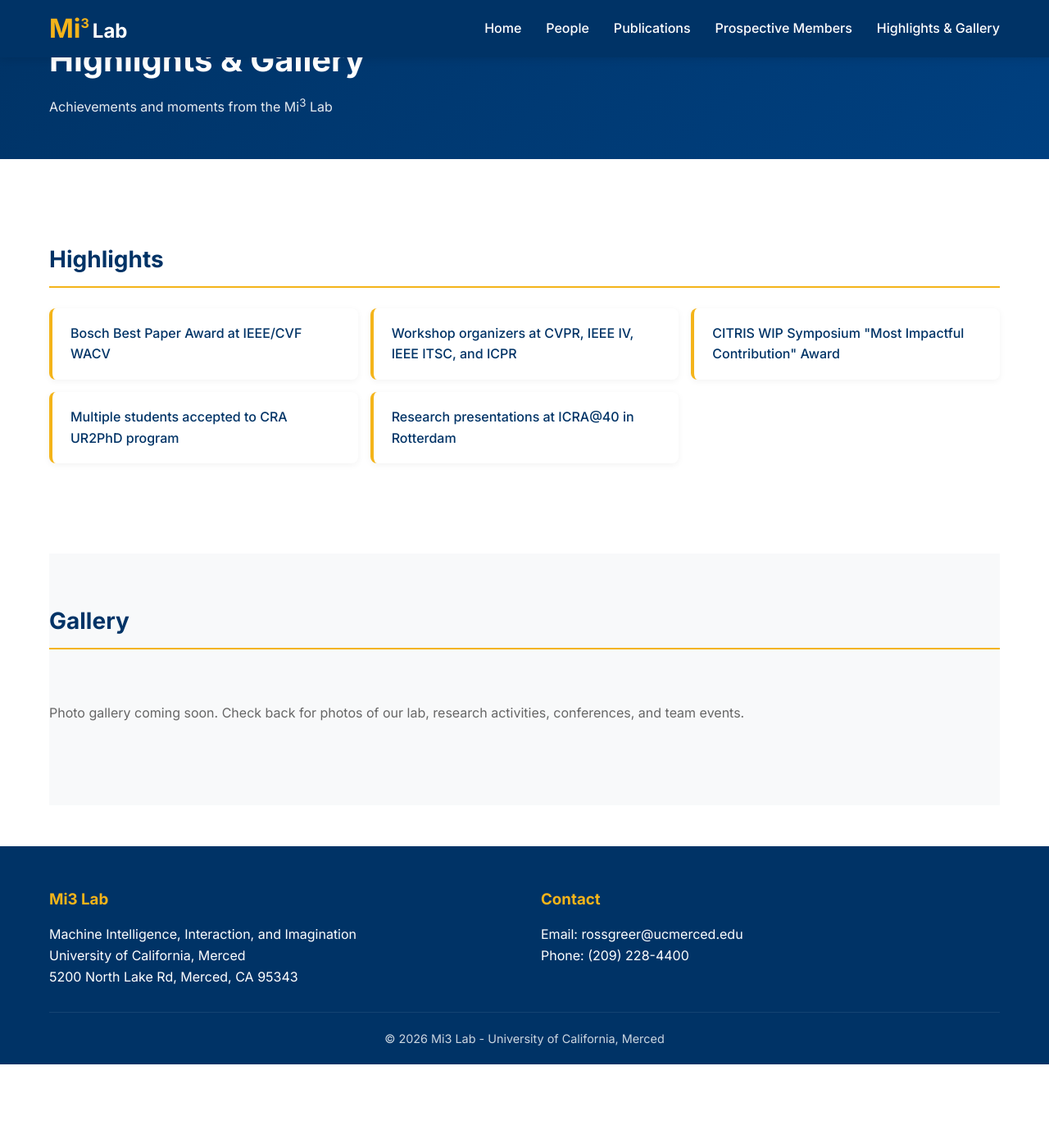
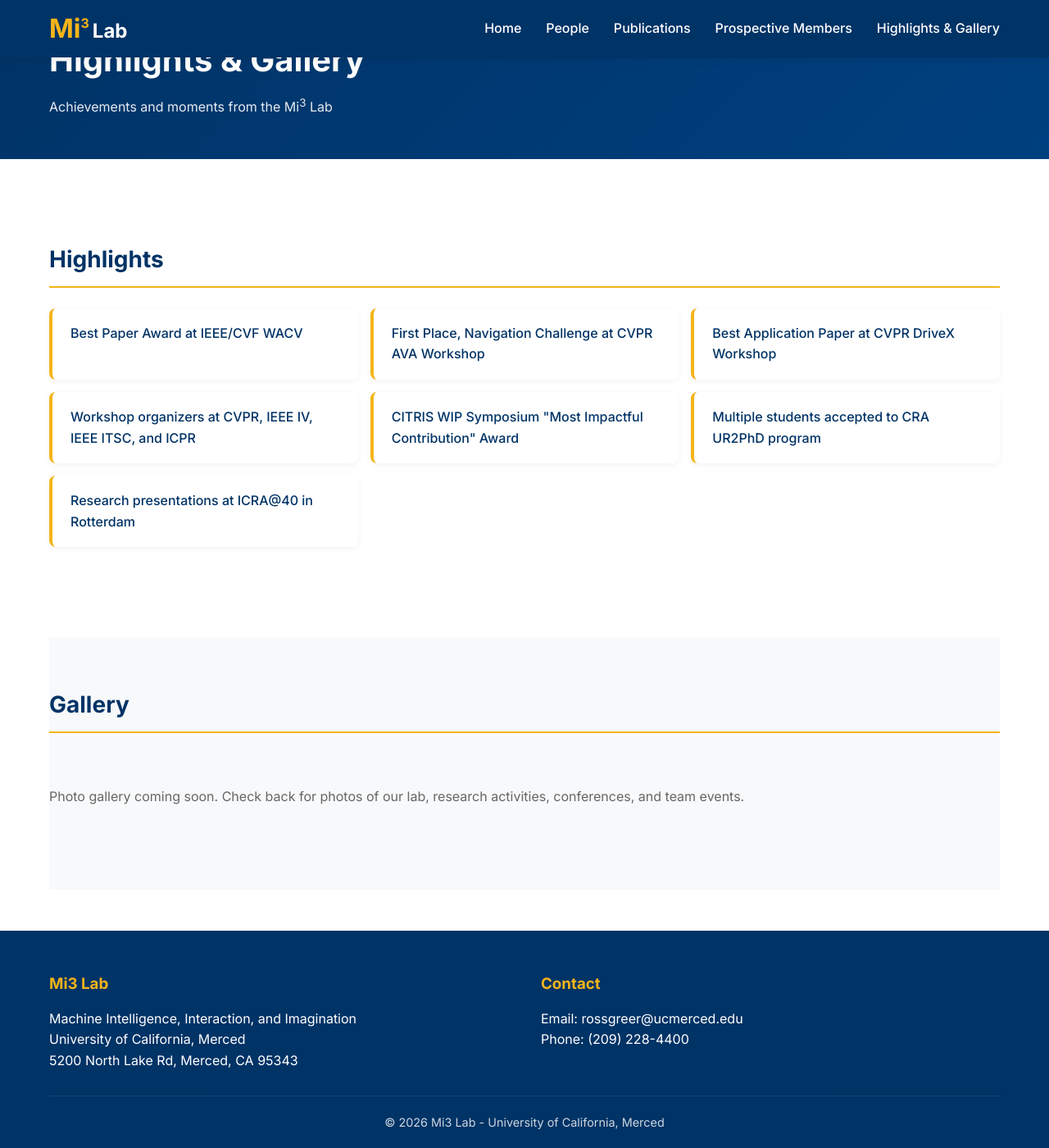
Before and after one commit to Mi3-Lab/mi3-lab.github.io, a Jekyll site: the page built from gallery.html, in a window 1280 px wide and 1400 px high, scrolled down 79 px. Shown: the whole window at 82% size. Built offline with Jekyll 4.4.1, drawn with Linux system fonts in a browser that asks for light colours; before the commit the page ends 1377 px from its top, so only the background shows below that.

Commit message:
Add UC Merced news article links to Highlights
- Best Paper Award at WACV (Aryan & Srinivasa)
- First Place, Navigation Challenge at CVPR AVA Workshop
- Best Application Paper at CVPR DriveX Workshop (Tonko)

```diff
--- a/assets/css/style.css
+++ b/assets/css/style.css
@@ -264,6 +264,17 @@
   box-shadow: 0 2px 8px rgba(0,0,0,0.05);
   font-weight: 500;
   color: var(--primary-color);
+}
+
+.highlights-list li a {
+  color: var(--primary-color);
+  text-decoration: none;
+  border-bottom: 2px solid transparent;
+  transition: border-color var(--transition);
+}
+
+.highlights-list li a:hover {
+  border-bottom-color: var(--secondary-color);
 }
 
 /* Highlights & Gallery Page */
--- a/gallery.html
+++ b/gallery.html
@@ -14,7 +14,9 @@
   <section class="highlights-page-section">
     <h2>Highlights</h2>
     <ul class="highlights-list">
-      <li>Bosch Best Paper Award at IEEE/CVF WACV</li>
+      <li><a href="https://news.ucmerced.edu/content/undergrads-have-big-showing-renowned-technology-conference">Best Paper Award at IEEE/CVF WACV</a></li>
+      <li><a href="https://news.ucmerced.edu/content/uc-merced-team-takes-first-place-technology-conference">First Place, Navigation Challenge at CVPR AVA Workshop</a></li>
+      <li><a href="https://news.ucmerced.edu/content/grad-student-earns-top-prize-technology-conference">Best Application Paper at CVPR DriveX Workshop</a></li>
       <li>Workshop organizers at CVPR, IEEE IV, IEEE ITSC, and ICPR</li>
       <li>CITRIS WIP Symposium "Most Impactful Contribution" Award</li>
       <li>Multiple students accepted to CRA UR2PhD program</li>
```
